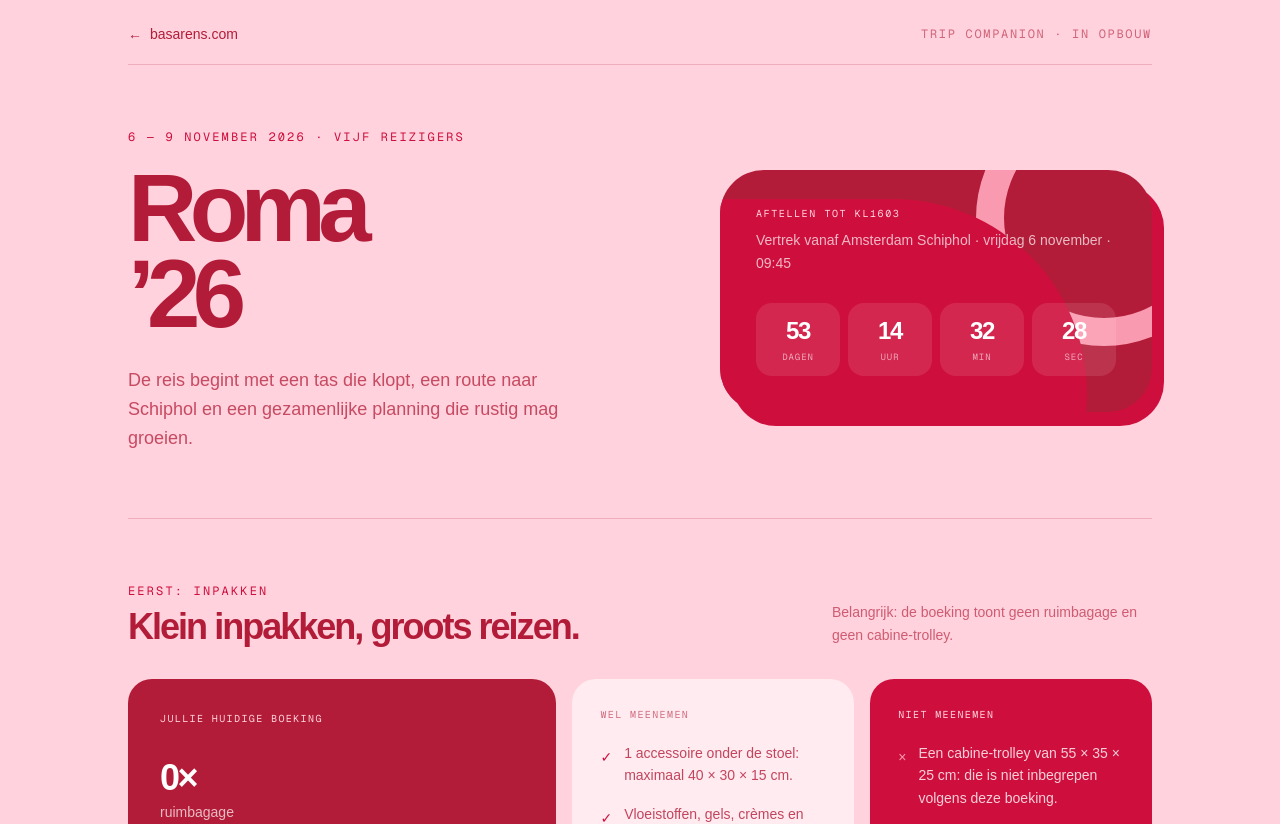
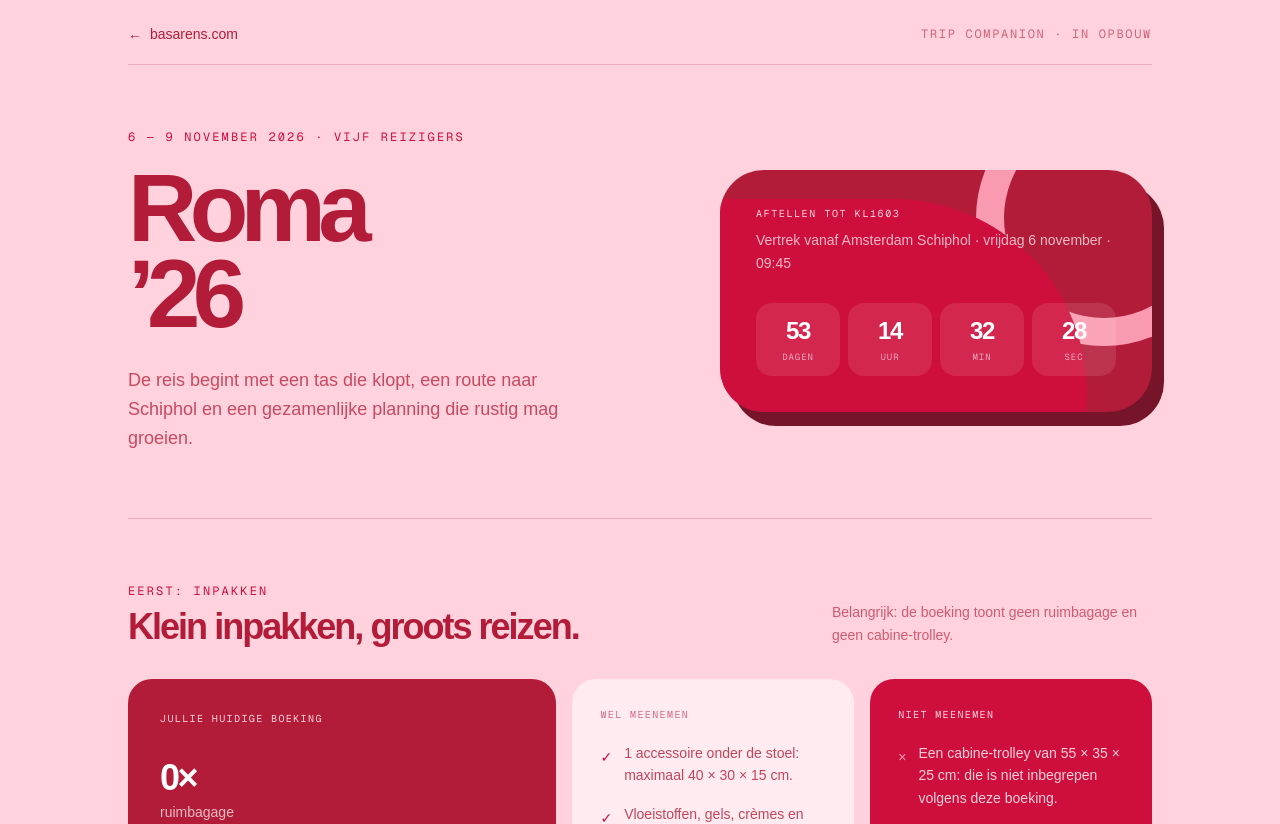
Before and after one commit to basarens/basarens.com, a Next.js app: page /rome-2026 in a window 1280 px wide. Shown: the top 824 px of the page. Built offline with nearby package versions, Linux system fonts and the light colour scheme.

Commit message:
style: deepen Rome countdown shadow

```diff
--- a/app/rome-2026/page.tsx
+++ b/app/rome-2026/page.tsx
@@ -50,7 +50,7 @@ export default function Rome2026Page() {
             </p>
           </div>
 
-          <div className="relative overflow-hidden rounded-[2.75rem] bg-[#b31c38] p-7 text-white shadow-[12px_14px_0_#ce0f3d] sm:p-9">
+          <div className="relative overflow-hidden rounded-[2.75rem] bg-[#b31c38] p-7 text-white shadow-[12px_14px_0_#76142a] sm:p-9">
             <div className="absolute -right-20 -top-20 h-64 w-64 rounded-full border-[28px] border-[#fa9ab0]" />
             <div className="absolute -bottom-[72%] -left-[75%] h-[160%] w-[160%] rounded-full bg-[#ce0f3d]" />
             <div className="relative">
```
